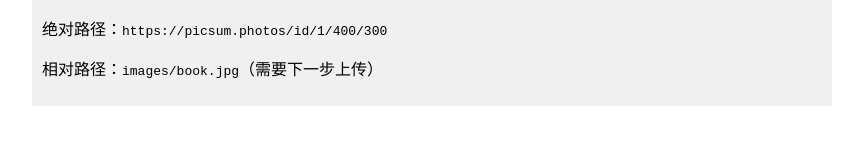
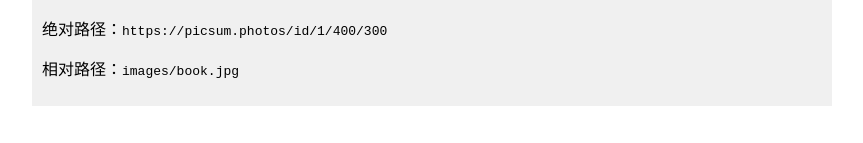
Before and after one commit to jiuwanl/jiuwanl.github.io, a plain HTML site: page index.html in a window 1280 px wide. Shown: the part 1124-1267 px from the top of the page, without its empty margins (208-1071 px from the left). Drawn offline with Linux system fonts and the light colour scheme.

Commit message:
Update index.html

```diff
--- a/index.html
+++ b/index.html
@@ -26,7 +26,7 @@
     <div class="note">
         <h3>路径说明</h3>
         <p>绝对路径：<code>https://picsum.photos/id/1/400/300</code></p>
-        <p>相对路径：<code>images/book.jpg</code>（需要下一步上传）</p>
+        <p>相对路径：<code>images/book.jpg</code></p>
     </div>
 </body>
 </html>
```
